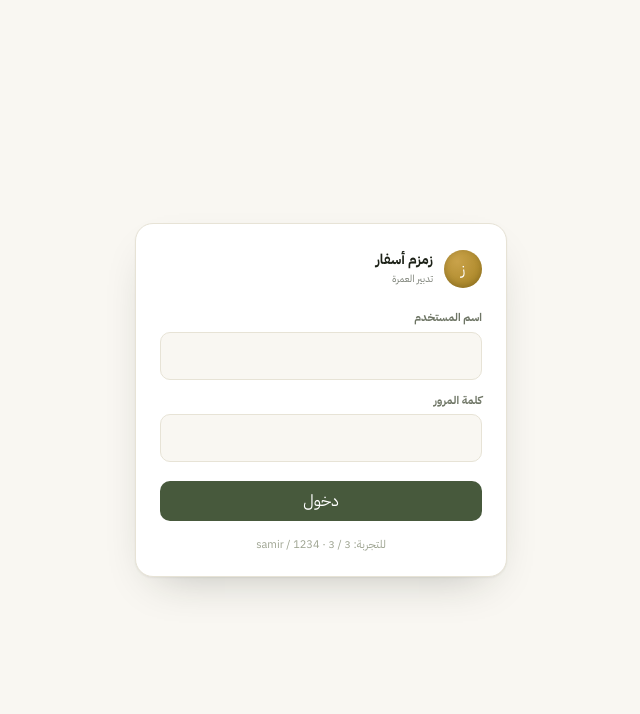
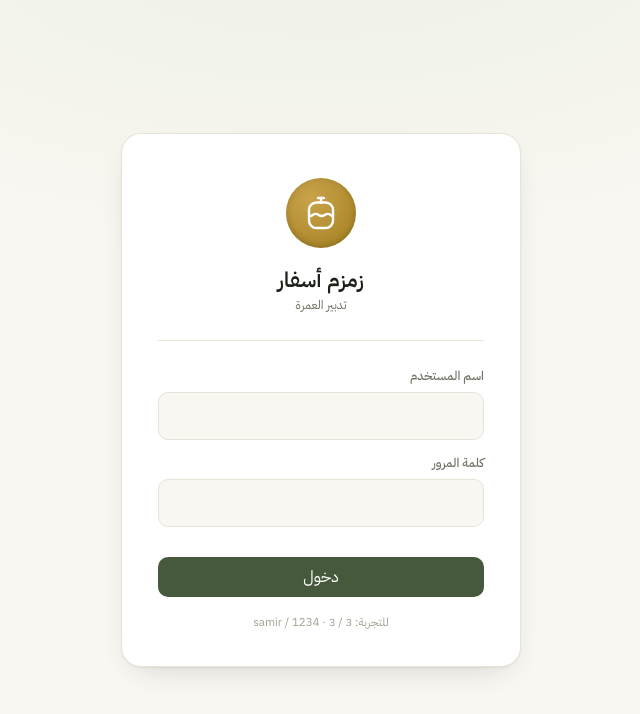
Before and after one commit to zabzob-TANK/clouddd, a Next.js app: page /facturation in a window 1280 px wide. Shown: the top 714 px of the page, without its empty margins (319-959 px from the left). Built offline with nearby package versions, Linux system fonts and the light colour scheme.

Commit message:
Partie 4 — écran de connexion : logo sacoche centré, pile verticale et filet

```diff
--- a/modules/facturation/ui/ecrans/connexion.tsx
+++ b/modules/facturation/ui/ecrans/connexion.tsx
@@ -39,14 +39,27 @@ export function EcranConnexion({ onConnexion, comptesEssai }: Proprietes) {
     <div className="omra-login">
       <div className="omra-login-card">
         <div className="omra-login-brand">
-          <div className="omra-logo" aria-hidden="true">
-            ز
+          <div className="omra-login-logo" aria-hidden="true">
+            <svg
+              fill="none"
+              height="36"
+              stroke="#fff"
+              strokeLinecap="round"
+              strokeLinejoin="round"
+              strokeWidth="1.6"
+              viewBox="0 0 24 24"
+              width="36"
+            >
+              <path d="M10 2h4M12 2v3" />
+              <path d="M9 5h6a5 5 0 0 1 5 5v7a5 5 0 0 1-5 5H9a5 5 0 0 1-5-5v-7a5 5 0 0 1 5-5z" />
+              <path d="M4.5 14c2 0 2-1.4 4-1.4s2 1.4 4 1.4 2-1.4 4-1.4 2 1.4 3.5 1.4" />
+            </svg>
           </div>
-          <div>
-            <div className="omra-brand-name">{T.marque.nom}</div>
-            <div className="omra-brand-sub">{T.marque.sousTitre}</div>
-          </div>
+          <div className="omra-login-brand-name">{T.marque.nom}</div>
+          <div className="omra-login-brand-sub">{T.marque.sousTitre}</div>
         </div>
+
+        <div className="omra-login-filet" aria-hidden="true" />
 
         {erreur ? (
           <div className="omra-login-erreur" role="alert">
--- a/modules/facturation/ui/styles.css
+++ b/modules/facturation/ui/styles.css
@@ -1016,44 +1016,77 @@
   display: grid;
   place-items: center;
   padding: 24px;
-  background: var(--page);
+  /* Halo doux en haut, comme le fichier de référence. */
+  background: radial-gradient(1100px 500px at 50% -10%, #edf0e5, transparent 70%), var(--page);
 }
 
 .omra-login-card {
   width: 100%;
-  max-width: 372px;
+  max-width: 400px;
   background: #fff;
   border: 1px solid var(--border);
-  border-radius: 18px;
-  padding: 26px 24px 22px;
+  border-radius: 20px;
+  padding: 44px 36px 34px;
+  /* Pile verticale centrée : logo, titre, sous-titre, filet, champs. */
+  text-align: center;
   box-shadow:
     0 1px 2px rgba(28, 33, 23, 0.06),
-    0 18px 44px -22px rgba(28, 33, 23, 0.3);
+    0 12px 32px -14px rgba(28, 33, 23, 0.2);
 }
 
 .omra-login-brand {
-  display: flex;
-  align-items: center;
-  gap: 11px;
-  margin-bottom: 22px;
+  display: block;
+}
+
+.omra-login-logo {
+  width: 70px;
+  height: 70px;
+  border-radius: 50%;
+  margin: 0 auto 20px;
+  display: grid;
+  place-items: center;
+  background: radial-gradient(circle at 35% 30%, #c9a24a, #a3801f);
+  color: #fff;
+  box-shadow: inset 0 -2px 7px rgba(0, 0, 0, 0.18);
+}
+
+.omra-login-brand-name {
+  font-size: 21px;
+  font-weight: 600;
+  letter-spacing: 0.01em;
+  line-height: 1.2;
+}
+
+.omra-login-brand-sub {
+  font-size: 12.5px;
+  color: var(--muted);
+  margin-top: 3px;
+}
+
+.omra-login-filet {
+  height: 1px;
+  background: var(--border);
+  margin: 26px 0;
 }
 
 .omra-login-champ {
   display: block;
-  margin-bottom: 13px;
+  /* Les libellés et la saisie restent alignés à droite (arabe). */
+  text-align: right;
+  margin-bottom: 14px;
 }
 
 .omra-login-champ span {
   display: block;
-  font-size: 11px;
-  font-weight: 650;
+  font-size: 12.5px;
+  font-weight: 500;
   color: var(--muted);
-  margin-bottom: 5px;
+  margin-bottom: 6px;
 }
 
 .omra-login-bouton {
   width: 100%;
-  margin-top: 6px;
+  margin-top: 16px;
 }
 
 .omra-login-erreur {
@@ -1063,14 +1096,16 @@
   border-radius: 10px;
   padding: 9px 12px;
   font-size: 12px;
+  text-align: right;
   margin-bottom: 14px;
 }
 
 .omra-login-aide {
   margin: 16px 0 0;
-  font-size: 11px;
+  font-size: 11.5px;
   color: var(--muted-2);
   text-align: center;
+  line-height: 1.7;
 }
 
 /* ---------------------------------------------------------------- Reçu */
```
